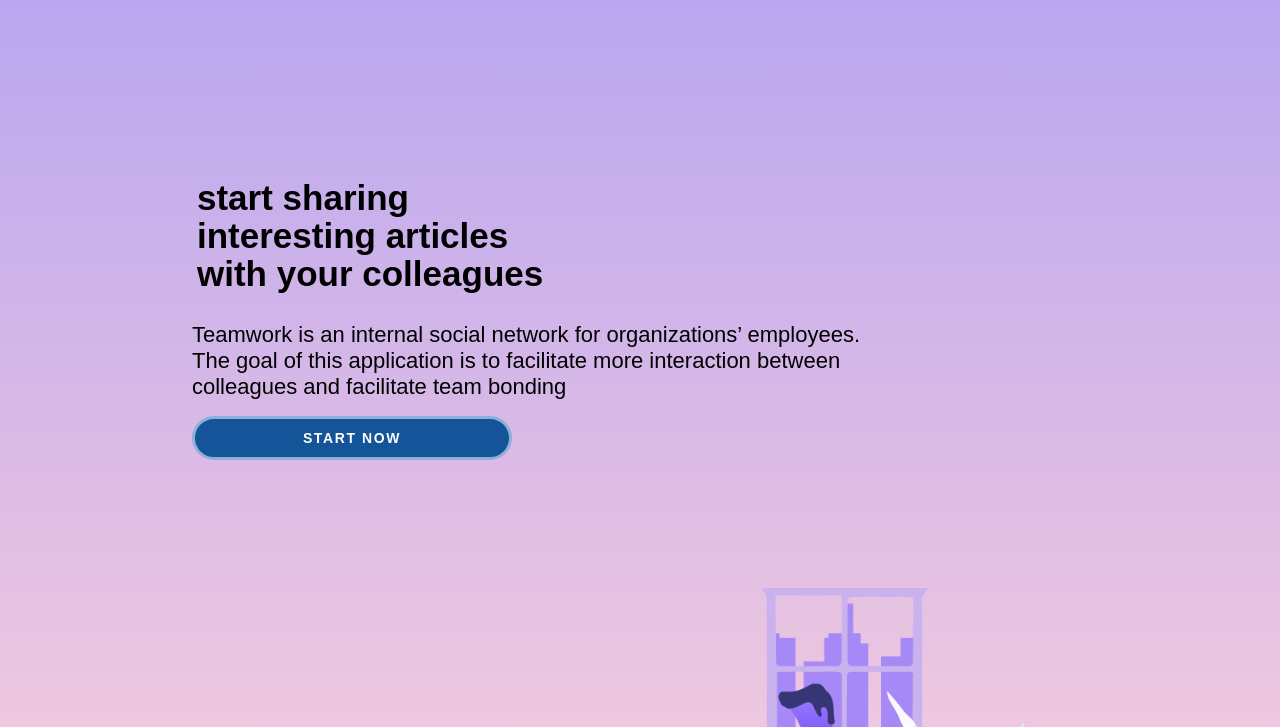
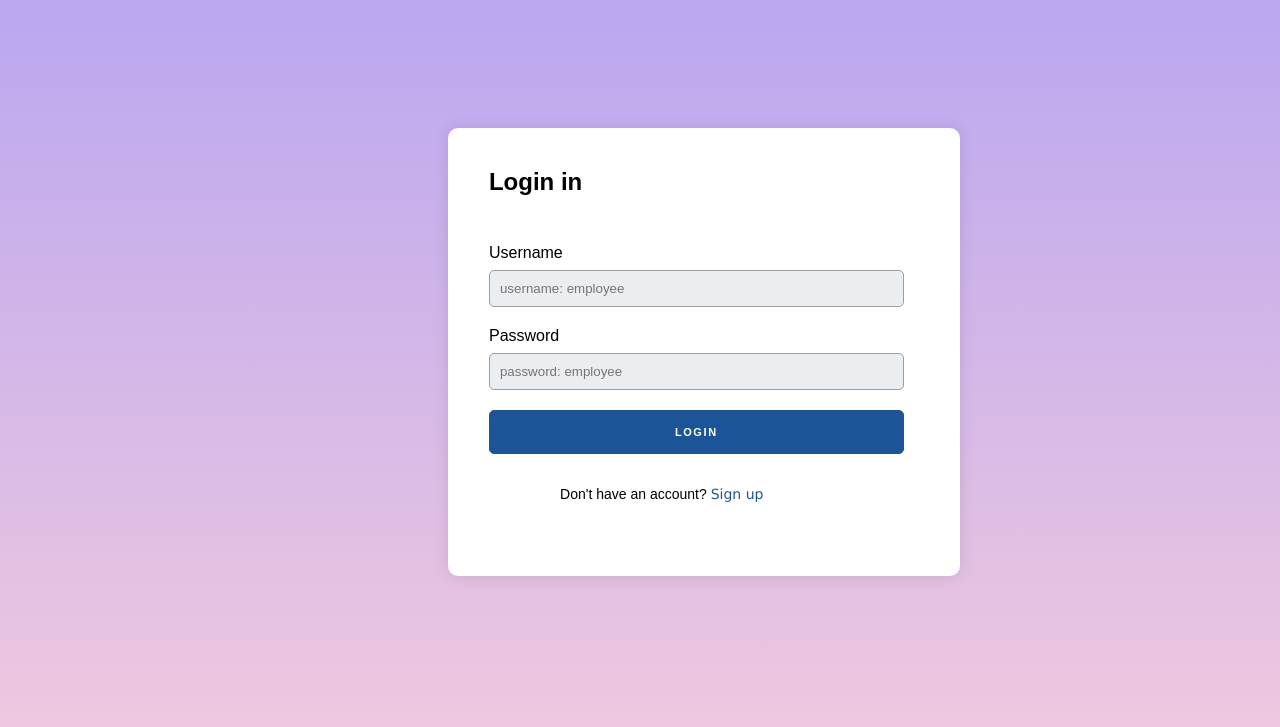
Before and after one commit to Kagorora/TeamWork, a website: page UI/index.html in a window 1280 px wide. Both pictures are taken after a click on the button "Login". Shown: the part 73-800 px from the top of the page. Drawn offline with Linux system fonts and the light colour scheme.

Commit message:
feature(login): create login page
	- create a ui login page

[Finishes #168488942]

```diff
--- a/UI/css/index.css
+++ b/UI/css/index.css
@@ -166,6 +166,10 @@
     letter-spacing: .1rem;
     text-transform: uppercase;
     text-decoration: none;
+}
+
+.logoSide{
+    cursor: pointer;
 }
 
 /* ===========================================  SignUp ===================== */
--- a/UI/index.html
+++ b/UI/index.html
@@ -87,6 +87,31 @@
                 </div>
             </div>
             <!-- ================================== ***** ====================================-->
+
+            <!-- ================================== Login =================================== -->
+            <div class="login-container">
+                <div class="login-inputside">
+                    <form class="all-login-inputside" method="post" name="myform">
+                        <h2 id="LoginFormHeader">Login in</h2>
+                        <div class="LogContent">
+                            <p class="username">
+                                <label for="">Username <span id="usernme"></span></label>
+                                <input type="text" name="username" id="usernameField"
+                                    placeholder="username: employee" />
+                            </p>
+                            <p class="password">
+                                <label for="">Password <span id="passwrde"></span></label>
+                                <input type="password" name="password" id="passwordField"
+                                    placeholder="password: employee" />
+                            </p>
+                            <input type="button" value="Login" id="submit" onclick="validate()" />
+                            <a class="createacct" href="#"><span>Don't have an account? </span> Sign up</a>
+                        </div>
+                    </form>
+                </div>
+            </div>
+        </div>
+        <!-- ================================== *****  =================================  -->
     </div>
 
     <script src="./js/index.js"></script>
--- a/UI/js/index.js
+++ b/UI/js/index.js
@@ -10,7 +10,10 @@ const logincontainer = document.querySelector('.login-container');
 const signupBtn = document.querySelector('#signupBtn');
 const loginBtn = document.querySelector('#loginBtn');
 const gotologinBtn = document.querySelector('.gotologinBtn');
+const createacct = document.querySelector('.createacct');
+const logoSide = document.querySelector('.logoSide');
 
+createacct.addEventListener('click', displaySignUp);
 signupBtn.addEventListener('click', displaySignUp);
 
 function displaySignUp() {
@@ -41,3 +44,12 @@ function validate() {
     return false;
   }
 }
+
+logoSide.addEventListener('click', cleanLanding);
+
+function cleanLanding() {
+  logincontainer.style.display = 'none';
+  containersignup.style.display = 'none';
+  description.style.display = 'block';
+  person.style.display = 'block';
+}
```
Lines whose indentation alone changed are shown as unchanged.
